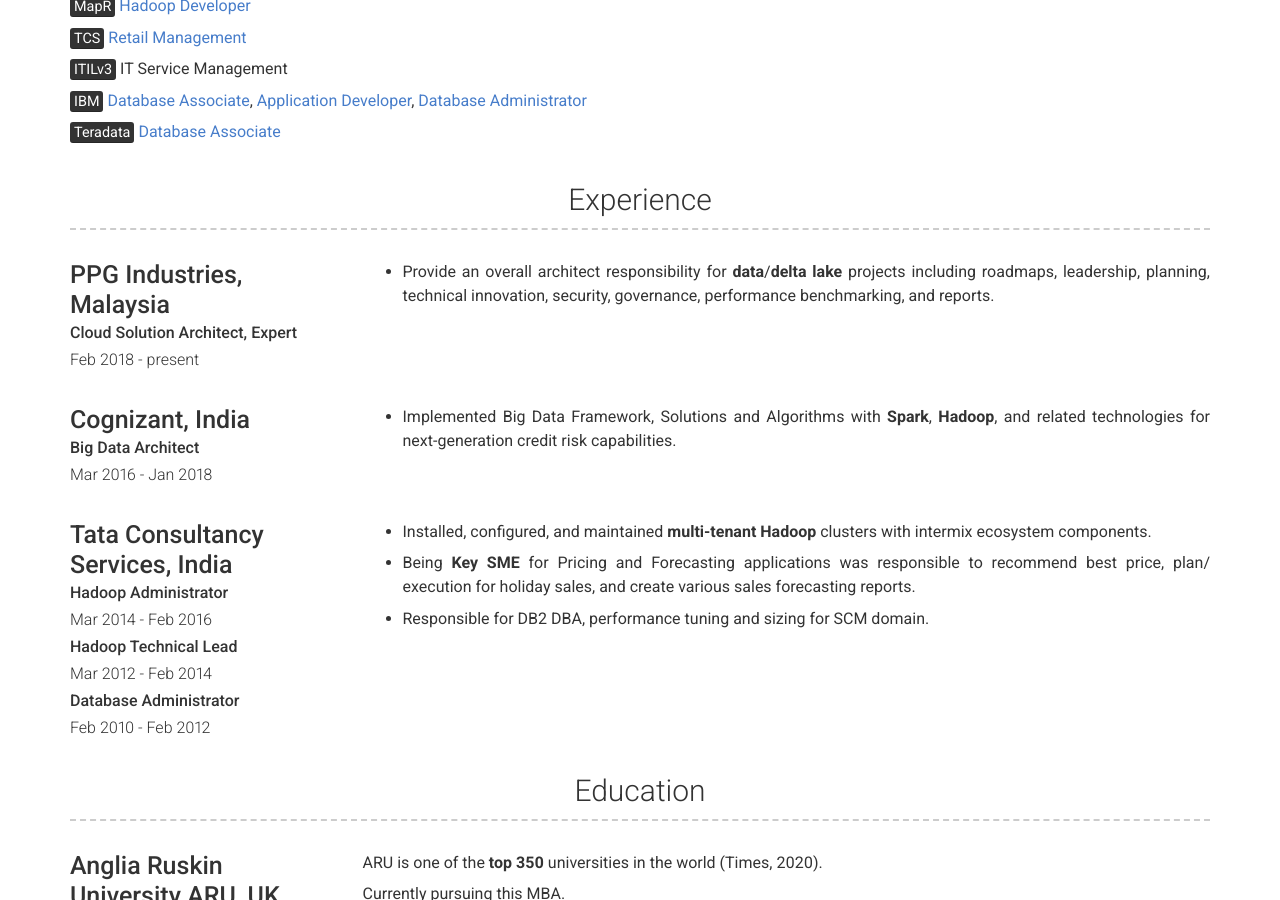
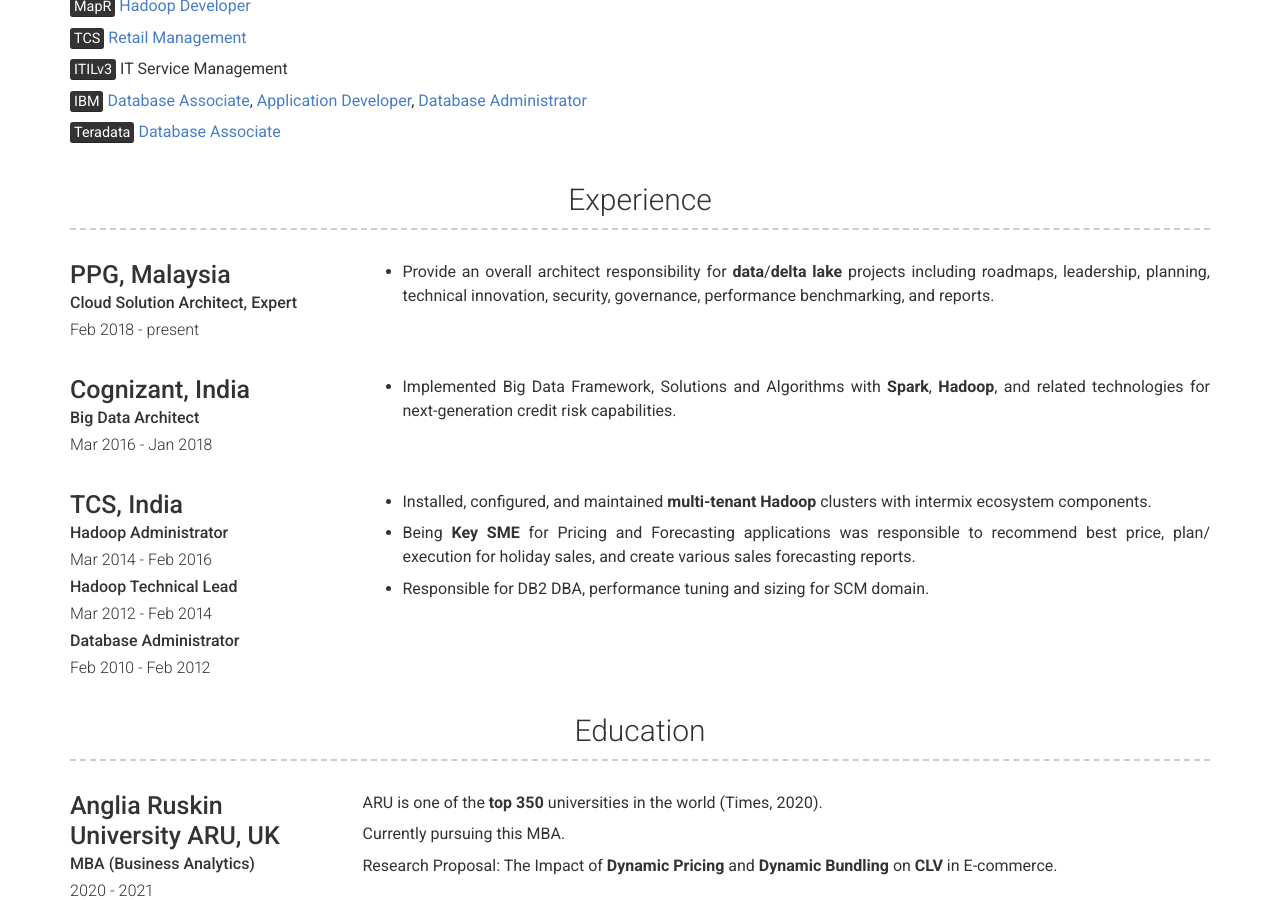
Before and after one commit to mohd-hasnain/mohd-hasnain.github.io, a Jekyll site: the page built from index.md, in a window 1280 px wide and 900 px high, scrolled down 1072 px. Built offline with Jekyll 4.4.1, drawn with Linux system fonts in a browser that asks for light colours; nearby versions of some CDN libraries.

Commit message:
Update experience.yml

```diff
--- a/_data/experience.yml
+++ b/_data/experience.yml
@@ -1,5 +1,5 @@
 # Experience template
-- company:  PPG Industries, Malaysia
+- company:  PPG, Malaysia
   #link: https://ppg.com/
   job_title: Cloud Solution Architect, Expert
   dates: Feb 2018 - present
@@ -18,7 +18,7 @@
     - Implemented Big Data Framework, Solutions and Algorithms with **Spark**, **Hadoop**, and related technologies for next-generation credit risk capabilities.
 
 
-- company:   Tata Consultancy Services, India
+- company:   TCS, India
   #link: https://www.tcs.com/
   jobs:
     - title: Hadoop Administrator
```
